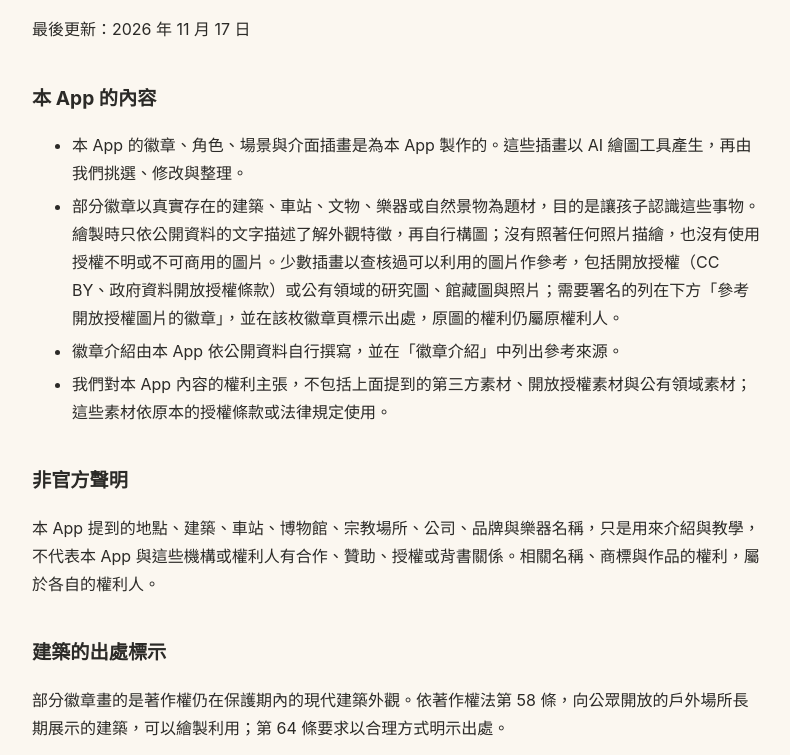
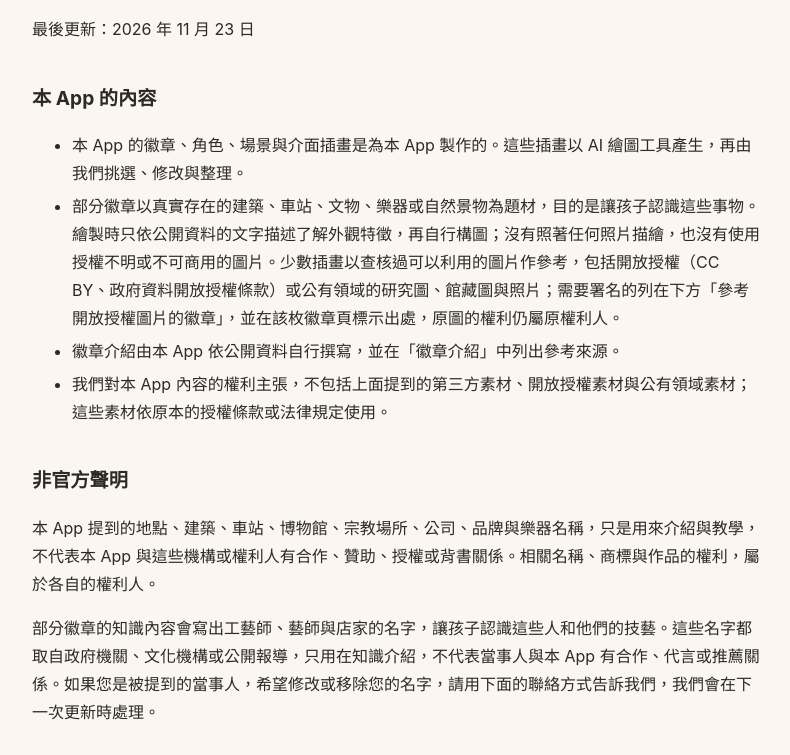
Before and after one commit to vamrebirth-sudo/math-adventure-support, a plain HTML site: page rights.html in a window 1280 px wide. Shown: the part 121-876 px from the top of the page, without its empty margins (244-1034 px from the left). Drawn offline with Linux system fonts and the light colour scheme.

Commit message:
權利聲明：加入文中提到工藝師與店家的說明（最後更新 2026-11-23）

```diff
--- a/rights.html
+++ b/rights.html
@@ -5,7 +5,7 @@
 main{max-width:760px;margin:0 auto;padding:32px 16px 64px}h1{font-size:1.7rem;line-height:1.3}h2{font-size:1.2rem;margin-top:2em}
 a{color:var(--accent);overflow-wrap:anywhere}nav{font-size:.95rem;color:var(--muted);margin-bottom:24px}nav a{margin-right:12px}
 li{margin:.3em 0}.card{background:var(--card);border-radius:12px;padding:16px 20px;margin:16px 0}footer{margin-top:48px;color:var(--muted);font-size:.85rem}</style></head><body><main><nav><a href="./">支援首頁</a><a href="privacy.html">隱私權政策</a><a href="rights.html">著作權與權利人聯絡</a><a href="en/">English</a></nav><h1>著作權、商標與權利人聯絡</h1>
-<p>最後更新：2026 年 11 月 17 日</p>
+<p>最後更新：2026 年 11 月 23 日</p>
 <h2>本 App 的內容</h2>
 <ul>
 <li>本 App 的徽章、角色、場景與介面插畫是為本 App 製作的。這些插畫以 AI 繪圖工具產生，再由我們挑選、修改與整理。</li>
@@ -15,6 +15,7 @@ li{margin:.3em 0}.card{background:var(--card);border-radius:12px;padding:16px 20
 </ul>
 <h2>非官方聲明</h2>
 <p>本 App 提到的地點、建築、車站、博物館、宗教場所、公司、品牌與樂器名稱，只是用來介紹與教學，不代表本 App 與這些機構或權利人有合作、贊助、授權或背書關係。相關名稱、商標與作品的權利，屬於各自的權利人。</p>
+<p>部分徽章的知識內容會寫出工藝師、藝師與店家的名字，讓孩子認識這些人和他們的技藝。這些名字都取自政府機關、文化機構或公開報導，只用在知識介紹，不代表當事人與本 App 有合作、代言或推薦關係。如果您是被提到的當事人，希望修改或移除您的名字，請用下面的聯絡方式告訴我們，我們會在下一次更新時處理。</p>
 <h2>建築的出處標示</h2>
 <p>部分徽章畫的是著作權仍在保護期內的現代建築外觀。依著作權法第 58 條，向公眾開放的戶外場所長期展示的建築，可以繪製利用；第 64 條要求以合理方式明示出處。</p>
 <p>每一枚這樣的徽章，都在該枚的「徽章介紹」頁面裡寫出建築名稱、落成年份與查得到的設計者。以下是完整清單。查不到設計者的，列出管理或所有機關；年代久遠、著作權已經消滅的建築不列入。</p>
@@ -277,7 +278,7 @@ li{margin:.3em 0}.card{background:var(--card);border-radius:12px;padding:16px 20
 <li>第 75 枚　國立臺灣歷史博物館典藏《二胡》（2001.001.0358.0021），館方圖檔 CC0。本徽章依原圖重新繪製並簡化。</li>
 </ul>
 <h2>權利人聯絡與處理方式</h2>
-<p>如果您是著作權人、商標權人或其他權利人，認為本 App 的內容可能侵害您的權利，請來信：</p>
+<p>如果您是著作權人、商標權人或其他權利人，認為本 App 的內容可能侵害您的權利，或是內容提到了您的名字而您希望修改或移除，請來信：</p>
 <p><strong><a href="mailto:vamrebirth@gmail.com">vamrebirth@gmail.com</a></strong></p>
 <p>來信時請盡量提供：</p>
 <ol>
```
